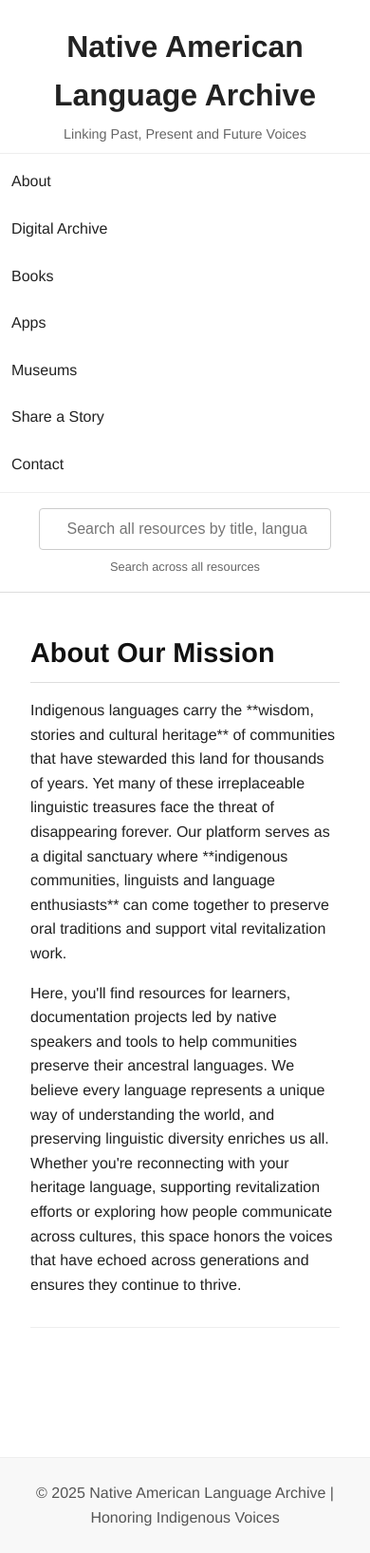
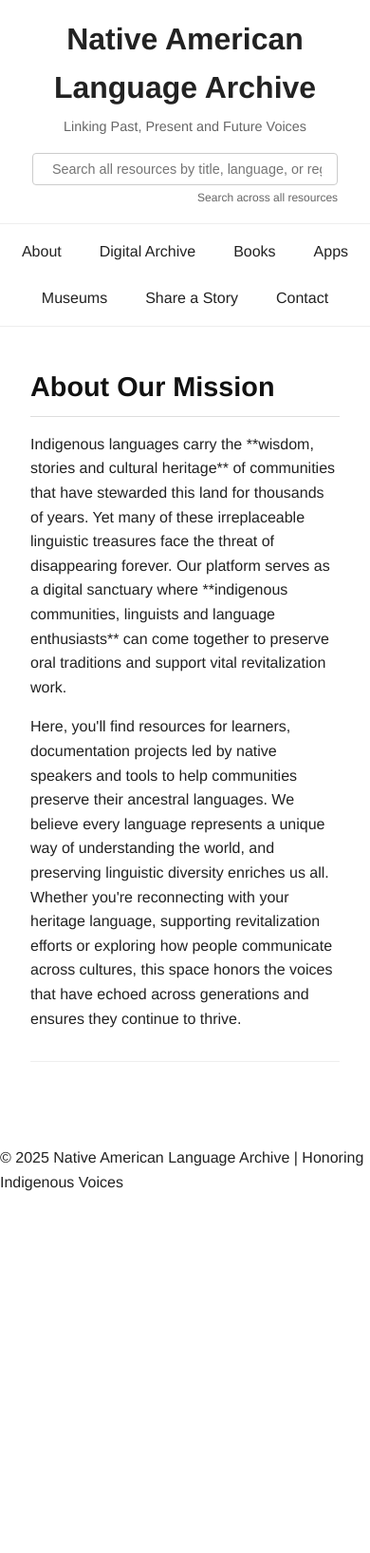
Before and after one commit to lefthand25/nativeamericanlanguagearchive, a plain HTML site: page index.html in a window 390 px wide. Shown: the whole page at 95% size. After the commit the page ends 1257 px from the top, so only its background shows below. Drawn offline with Linux system fonts and the light colour scheme.

Commit message:
index.html

```diff
--- a/index.html
+++ b/index.html
@@ -7,38 +7,71 @@
     <style>
         /* BASE STYLES */
         * { margin: 0; padding: 0; box-sizing: border-box; }
-        /* Pure white background for the entire page */
         body {
-            /* Font is set to Helvetica family as requested */
             font-family: 'Helvetica Neue', Helvetica, Arial, sans-serif;
             line-height: 1.6;
             color: #222;
             background: #fff;
         }
 
-        /* HEADER & BANNER (SIMPLE LIGHT THEME) */
+        /* --- HEADER & BANNER (NOW INCLUDES SEARCH BAR) --- */
         header {
             background: #fff;
             color: #222;
-            padding: 1.5rem 1rem 0.5rem;
-            text-align: center;
-            /* Subtle border at the bottom of the header */
+            padding: 1.5rem 2rem 0.5rem;
+            /* Use Flexbox to align title/search bar */
+            display: flex;
+            justify-content: space-between;
+            align-items: flex-start;
             border-bottom: 1px solid #eee;
-            position: sticky; /* Sticky header */
+            position: sticky;
             top: 0;
             z-index: 1000;
         }
-        header h1 { font-size: 2rem; margin-bottom: 0.25rem; }
-        header p { font-size: 0.9rem; font-style: normal; color: #666; }
+        .header-left {
+            text-align: left;
+        }
+        header h1 {
+            font-size: 2rem;
+            margin-bottom: 0.25rem;
+        }
+        header p {
+            font-size: 0.9rem;
+            font-style: normal;
+            color: #666;
+        }
 
-        /* NAVIGATION (FLAT, HIGH-CONTRAST) */
+        /* SEARCH BAR STYLES (NOW IN HEADER) */
+        .search-wrapper {
+            max-width: 350px; /* Controls the width of the search box */
+            width: 100%;
+            padding-top: 0.5rem; /* Align vertically with the header title */
+        }
+        .search-bar { width: 100%; position: relative; }
+        .search-bar input {
+            width: 100%;
+            padding: 0.5rem 1rem;
+            font-size: 0.9rem;
+            border: 1px solid #ccc;
+            border-radius: 4px;
+            transition: all 0.3s;
+        }
+        .search-bar input:focus { outline: none; border-color: #222; }
+        .search-info {
+            text-align: right;
+            margin-top: 0.25rem;
+            font-size: 0.75rem;
+            color: #666;
+        }
+
+        /* NAVIGATION */
         nav {
             background: #fff;
-            /* Subtle border below the navigation */
             border-bottom: 1px solid #eee;
             padding: 0.25rem 0;
-            position: sticky; /* Make nav sticky as well */
-            top: 68px; /* Position it right below the header (approx height of header) */
+            position: sticky;
+            /* Position it right below the header (approx 100px) */
+            top: 100px;
             z-index: 999;
         }
         nav ul { list-style: none; display: flex; flex-wrap: wrap; justify-content: center; }
@@ -49,7 +82,7 @@
             text-decoration: none;
             font-weight: 500;
             transition: background 0.2s;
-            cursor: pointer; /* Ensure link areas are clearly clickable */
+            cursor: pointer;
         }
         nav a:hover { background: #f5f5f5; border-radius: 0; }
 
@@ -63,8 +96,8 @@
             border: 1px solid #ddd;
             box-shadow: 2px 2px 5px rgba(0,0,0,0.05);
             z-index: 1000;
-            max-height: 300px; /* Limit height */
-            overflow-y: auto; /* Scroll if content overflows */
+            max-height: 300px;
+            overflow-y: auto;
         }
         .dropdown:hover .dropdown-content, .dropdown-content.show {
             display: block;
@@ -72,50 +105,12 @@
 
         .dropdown-content a {
             padding: 0.75rem 1rem;
-            /* Subtle lines within the dropdown */
             border-bottom: 1px solid #eee;
             display: block;
         }
         .dropdown-content a:last-child { border-bottom: none; }
         .dropdown-content a:hover { background: #f0f0f0; }
 
-
-        /* --- SEARCH BAR (SIDE-ALIGNED) --- */
-        .search-container {
-            background: #fff;
-            /* Padding adjusted for visual spacing on the right side */
-            padding: 1rem 3rem 1rem 1rem;
-            border-bottom: 1px solid #ddd;
-            position: sticky;
-            top: 115px;
-            z-index: 998;
-            box-shadow: none;
-            /* Push the search bar content to the right */
-            display: flex;
-            justify-content: flex-end;
-            width: 100%;
-        }
-        .search-wrapper {
-            max-width: 400px; /* Controls the width of the search box */
-            width: 100%;
-            margin: 0;
-        }
-        .search-bar { width: 100%; position: relative; }
-        .search-bar input {
-            width: 100%;
-            padding: 0.75rem 1.5rem;
-            font-size: 1rem;
-            border: 1px solid #ccc;
-            border-radius: 4px;
-            transition: all 0.3s;
-        }
-        .search-bar input:focus { outline: none; border-color: #222; }
-        .search-info {
-            text-align: right; /* Aligns info text to the right */
-            margin-top: 0.5rem;
-            font-size: 0.8rem;
-            color: #666;
-        }
 
         /* CONTENT SECTIONS */
         .container {
@@ -143,7 +138,7 @@
         }
         .hidden { display: none; }
 
-        /* --- STYLES FOR REGIONAL CARD DISPLAY (NEW) --- */
+        /* --- STYLES FOR REGIONAL CARD DISPLAY --- */
         .resource-list {
             margin-top: 1.5rem;
         }
@@ -158,9 +153,10 @@
             color: #444;
         }
         .region-scroll-container {
-            max-height: 400px; /* Makes this container scrollable */
+            /* Now that we filter by region, we only need to scroll if content is long */
+            max-height: 400px;
             overflow-y: auto;
-            padding-right: 15px; /* Space for the scrollbar */
+            padding-right: 15px;
             padding-bottom: 5px;
         }
         .resource-card {
@@ -176,11 +172,6 @@
             margin-bottom: 0.25rem;
             color: #222;
         }
-        .resource-card p {
-            font-size: 0.9rem;
-            margin-top: 0.5rem;
-            color: #555;
-        }
         .resource-details {
             margin-top: 0.75rem;
             font-size: 0.8rem;
@@ -195,26 +186,6 @@
             color: #007bff;
             text-decoration: none;
         }
-        /* --- Museum List Styles (for the separate museum section) --- */
-        .museum-item {
-            padding: 1rem 0;
-            border-bottom: 1px dashed #ddd;
-        }
-        .museum-item:last-child {
-            border-bottom: none;
-        }
-        .museum-item h3 {
-            margin-bottom: 0.25rem;
-            font-size: 1.2rem;
-            color: #222;
-        }
-        .museum-item a {
-            color: #007bff;
-            text-decoration: none;
-        }
-        .museum-item a:hover {
-            text-decoration: underline;
-        }
 
         /* --- Story List (Padlet Style) --- */
         #storyList {
@@ -223,55 +194,42 @@
             gap: 1.5rem;
             margin-top: 1.5rem;
         }
-        .story {
-            background: #fcfcfc;
-            padding: 1rem;
-            border: 1px solid #ddd;
-            border-radius: 6px;
-            box-shadow: 0 2px 5px rgba(0,0,0,0.05);
-            position: relative;
-            min-height: 150px;
-        }
-        .story h3 { font-size: 1.2rem; margin-bottom: 0.5rem; }
-        .story em { display: block; font-size: 0.85rem; color: #777; margin-bottom: 0.75rem; }
         /* ... (rest of story styles) ... */
-
-        /* FORMS & BUTTONS */
-        form { margin-top: 1.5rem; display: flex; flex-direction: column; gap: 0.75rem; }
-        /* ... (rest of form styles) ... */
-
-        /* FOOTER */
-        footer {
-            background: #f8f8f8;
-            color: #555;
-            text-align: center;
-            padding: 1.5rem 1rem;
-            margin-top: 3rem;
-            border-top: 1px solid #eee;
-        }
 
         /* RESPONSIVE DESIGN */
         @media (max-width: 768px) {
-            nav ul { flex-direction: column; }
-            nav a { padding: 0.75rem; }
-            .search-container {
-                top: 120px;
-                justify-content: center; /* Center on small screens */
-                padding: 1rem 1.5rem;
+            header {
+                flex-direction: column;
+                align-items: center;
+                padding: 1rem;
+            }
+            .header-left {
+                text-align: center;
+                width: 100%;
             }
             .search-wrapper {
                 max-width: 90%;
+                padding-top: 1rem;
             }
-            .search-info {
-                text-align: center;
+            nav {
+                top: 170px; /* Adjusted sticky position */
             }
         }
     </style>
 </head>
 <body>
     <header>
-        <h1>Native American Language Archive</h1>
-        <p>Linking Past, Present and Future Voices</p>
+        <div class="header-left">
+            <h1>Native American Language Archive</h1>
+            <p>Linking Past, Present and Future Voices</p>
+        </div>
+
+        <div class="search-wrapper">
+            <div class="search-bar">
+                <input type="text" id="globalSearch" placeholder=" Search all resources by title, language, or region...">
+            </div>
+            <div class="search-info" id="searchInfo">Search across all resources</div>
+        </div>
     </header>
 
     <nav>
@@ -297,15 +255,6 @@
             <li><a onclick="showSection('contact')">Contact</a></li>
         </ul>
     </nav>
-
-    <div class="search-container">
-        <div class="search-wrapper">
-            <div class="search-bar">
-                <input type="text" id="globalSearch" placeholder=" Search all resources by title, language, or region...">
-            </div>
-            <div class="search-info" id="searchInfo">Search across all resources</div>
-        </div>
-    </div>
 
     <div class="container">
         <section id="about">
@@ -425,8 +374,10 @@
             return Array.from(uniqueRegions).sort();
         }
 
-        /** Renders a list of resources into regional, scrollable cards. */
-        function renderRegionalCards(data, targetListId, isSearch = false) {
+        /** Renders a list of resources into regional, scrollable cards.
+         * FIX: If a regionFilter is applied, it only renders that single region.
+         */
+        function renderRegionalCards(data, targetListId, regionFilter = null, isSearch = false) {
             const listContainer = document.getElementById(targetListId);
             if (!listContainer) return;
 
@@ -435,10 +386,13 @@
             // Grouping logic
             const resourcesByRegion = data.reduce((acc, resource) => {
                 const region = resource.coverage || 'Unspecified Region';
-                if (!acc[region]) {
-                    acc[region] = [];
+                // Only include the resource if it matches the single region filter OR if no filter is applied
+                if ((regionFilter === null || region === regionFilter) && (!isSearch || region === resource.coverage)) {
+                    if (!acc[region]) {
+                        acc[region] = [];
+                    }
+                    acc[region].push(resource);
                 }
-                acc[region].push(resource);
                 return acc;
             }, {});
 
@@ -448,13 +402,14 @@
                 return;
             }
 
-            // Sort regions alphabetically unless it's a search result (which should show all)
+            // Sort regions alphabetically unless it's a search result
             const sortedRegions = isSearch ? regions : regions.sort();
 
             sortedRegions.forEach(region => {
                 const regionGroup = document.createElement('div');
                 regionGroup.className = 'region-group';
 
+                // Show region heading unless we are displaying a single region filter
                 regionGroup.innerHTML = `<h3>Region: ${region}</h3>`;
 
                 const scrollContainer = document.createElement('div');
@@ -501,7 +456,7 @@
                 targetListId = 'apps-list';
                 sectionTitle = 'Mobile Apps & Interactive Tools';
             } else {
-                return; // Should not happen with current config
+                return;
             }
 
             const filteredResources = allResources.filter(resource => {
@@ -512,18 +467,17 @@
                     matchesType = true;
                 }
 
-                const matchesRegion = (regionFilter === null || resource.coverage === regionFilter);
-
-                return matchesType && matchesRegion;
+                return matchesType; // The regional filtering happens inside renderRegionalCards
             });
 
-            // Update section title if a filter is applied
+            // Update section title
             const titleElement = document.getElementById(targetSectionId).querySelector('h2');
             const typeName = typeFilter.replace('Academic Book', 'Book');
             titleElement.textContent = regionFilter ? `${regionFilter} ${typeName} Resources` : sectionTitle;
 
             showSection(targetSectionId);
-            renderRegionalCards(filteredResources, targetListId);
+            // Pass the regionFilter to ensure only that single region is rendered
+            renderRegionalCards(filteredResources, targetListId, regionFilter);
         }
 
         /** Renders the dedicated Museum list section (Uses a simple list, not regional grouping). */
@@ -572,13 +526,12 @@
                 menu.innerHTML = '';
                 const regions = getUniqueRegions(config.type);
 
-                // Determine the resource name for the "View All" link
+                // Add an option to view all resources of this type
                 const resourceName = config.type === 'Academic Book' ? 'Books' : config.type;
-
-                // Add an option to view all resources of this type
                 const allLink = document.createElement('a');
                 allLink.textContent = `View All ${resourceName}`;
 
+                // When "View All" is clicked, pass null for region filter
                 if (config.type === 'Museum') {
                     allLink.onclick = () => renderMuseums(null);
                 } else {
@@ -596,6 +549,7 @@
                 regions.forEach(region => {
                     const a = document.createElement('a');
                     a.textContent = region;
+                    // When a region is clicked, pass the specific region name
                     if (config.type === 'Museum') {
                         a.onclick = () => renderMuseums(region);
                     } else {
@@ -637,8 +591,9 @@
             dropdownContent.classList.toggle('show');
         }
 
-        // --- STORY FUNCTIONALITY (Unchanged from previous revision) ---
+        // --- STORY FUNCTIONALITY (Unchanged) ---
         function renderStories() {
+            // ... (Story rendering logic) ...
             const storyList = document.getElementById('storyList');
             if (!storyList) return;
             const stories = JSON.parse(localStorage.getItem('stories') || '[]');
@@ -656,7 +611,6 @@
 
                 let fileAttachmentHtml = '';
                 if (story.fileName && story.fileData) {
-                    // Safety: fileData uses Data URL (not external link) which is safe
                     fileAttachmentHtml = `
                         <div class="file-attachment">
                             <strong>Attachment:</strong> <a href="${story.fileData}" download="${story.fileName}">${story.fileName}</a>
@@ -765,7 +719,7 @@
             renderTypeSection('Digital Archive', null);
             renderTypeSection('Academic Book', null);
             renderTypeSection('App', null);
-            renderMuseums(null); // Render museums as a list
+            renderMuseums(null);
 
             renderStories();
             showSection('about'); // Default to showing the 'About' section on load
@@ -791,7 +745,7 @@
                     document.getElementById('digital-archive-title').textContent = `Search Results for "${this.value}" (All Resources)`;
                     showSection('digital-archive-section');
                     // Render the combined results as regional cards (isSearch = true)
-                    renderRegionalCards(filtered, 'digital-archive-list', true);
+                    renderRegionalCards(filtered, 'digital-archive-list', null, true);
                 } else {
                     // Revert to default view when search is cleared
                     document.getElementById('digital-archive-title').textContent = `Digital Archives & Websites`;
```
